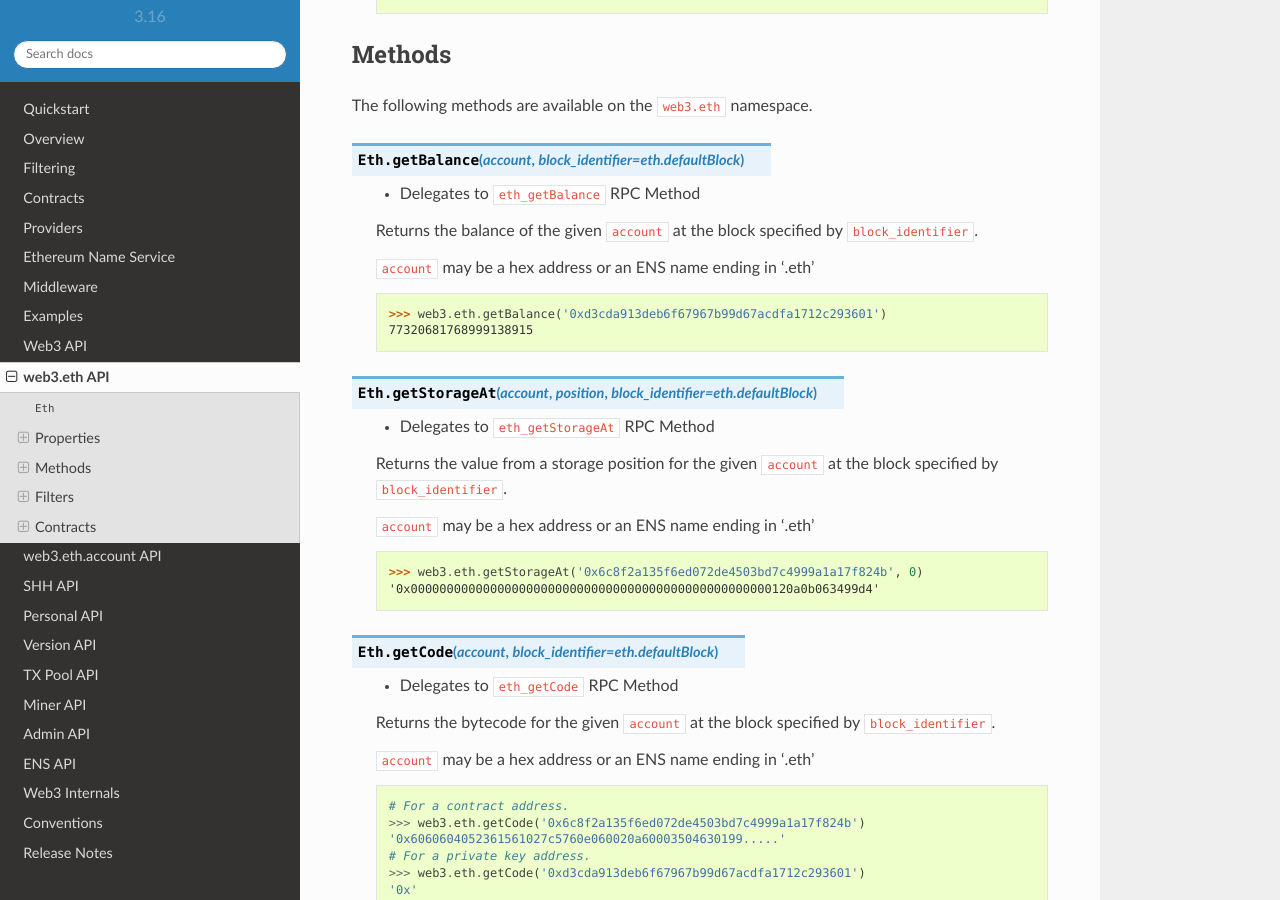
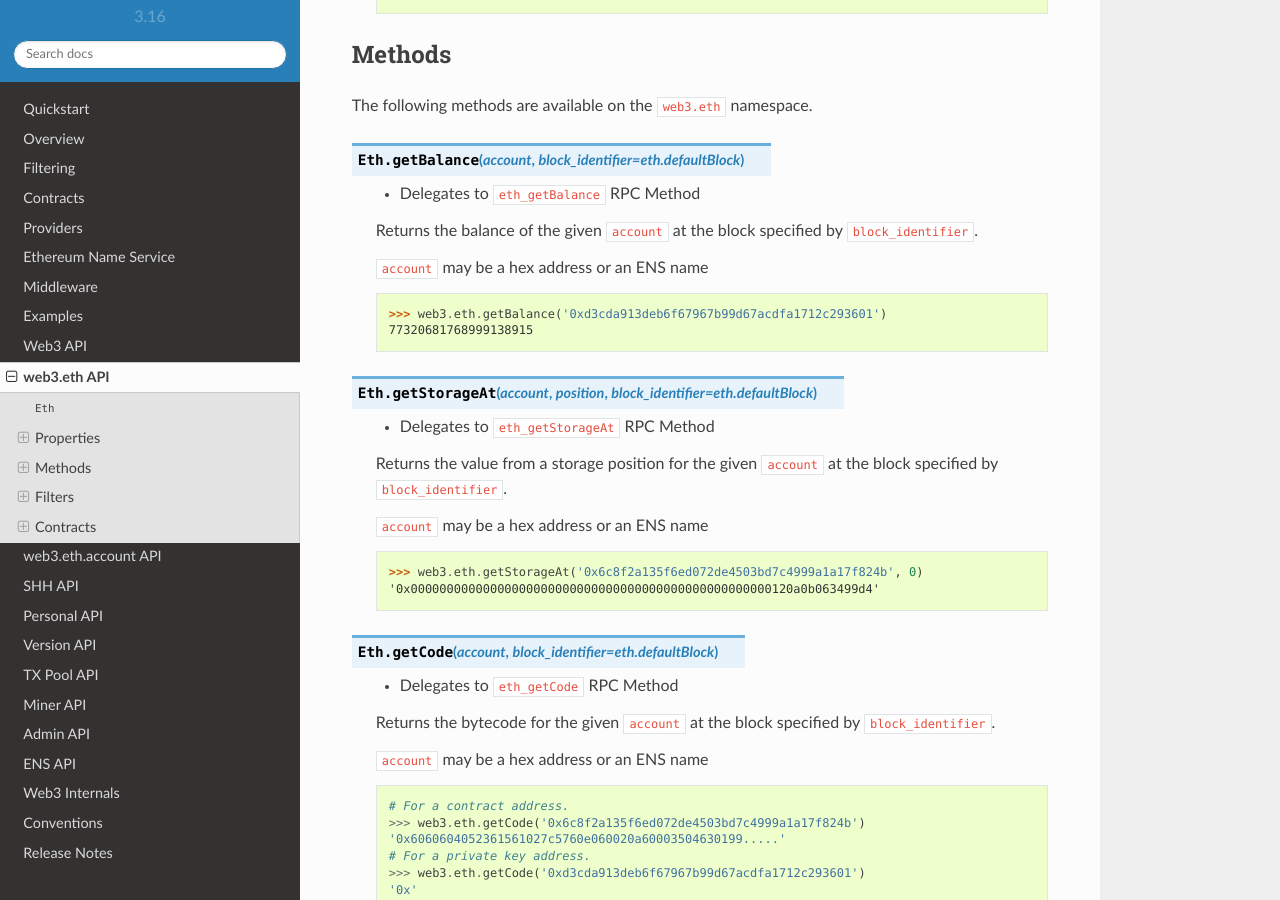
Before and after one commit to shuziren/web3.py, a Sphinx documentation site: the page built from docs/web3.eth.rst, in a window 1280 px wide and 900 px high, scrolled down 2445 px. Built offline with Sphinx 7.4.7 and the Read the Docs theme 2.0.0, drawn with Linux system fonts in a browser that asks for light colours; some of the changed text lies outside the part shown.

Commit message:
Accept all ENS names, not just .eth

```diff
--- a/docs/middleware.rst
+++ b/docs/middleware.rst
@@ -36,7 +36,7 @@ AttributeDict
 
 .. py:method:: web3.middleware.name_to_address_middleware
 
-    This middleware converts Ethereum Name Service (ENS) names that end in .eth into the
+    This middleware converts Ethereum Name Service (ENS) names into the
     address that the name points to. For example :meth:`~web3.Eth.sendTransaction` will
     accept .eth names in the 'from' and 'to' fields.
 
--- a/docs/web3.eth.rst
+++ b/docs/web3.eth.rst
@@ -155,7 +155,7 @@ The following methods are available on the ``web3.eth`` namespace.
     Returns the balance of the given ``account`` at the block specified by
     ``block_identifier``.
 
-    ``account`` may be a hex address or an ENS name ending in '.eth'
+    ``account`` may be a hex address or an ENS name
 
     .. code-block:: python
 
@@ -170,7 +170,7 @@ The following methods are available on the ``web3.eth`` namespace.
     Returns the value from a storage position for the given ``account`` at the
     block specified by ``block_identifier``.
 
-    ``account`` may be a hex address or an ENS name ending in '.eth'
+    ``account`` may be a hex address or an ENS name
 
     .. code-block:: python
 
@@ -185,7 +185,7 @@ The following methods are available on the ``web3.eth`` namespace.
     Returns the bytecode for the given ``account`` at the block specified by
     ``block_identifier``.
 
-    ``account`` may be a hex address or an ENS name ending in '.eth'
+    ``account`` may be a hex address or an ENS name
 
     .. code-block:: python
 
@@ -362,7 +362,7 @@ The following methods are available on the ``web3.eth`` namespace.
     Returns the number of transactions that have been sent from ``account`` as
     of the block specified by ``block_identifier``.
 
-    ``account`` may be a hex address or an ENS name ending in '.eth'
+    ``account`` may be a hex address or an ENS name
 
     .. code-block:: python
 
@@ -442,7 +442,7 @@ The following methods are available on the ``web3.eth`` namespace.
     Signs the given data with the private key of the given ``account``.
     The account must be unlocked.
 
-    ``account`` may be a hex address or an ENS name ending in '.eth'
+    ``account`` may be a hex address or an ENS name
 
     .. code-block:: python
 
```
Also changed, not shown: docs/contracts.rst (+4 -4 lines), 4 other files.
